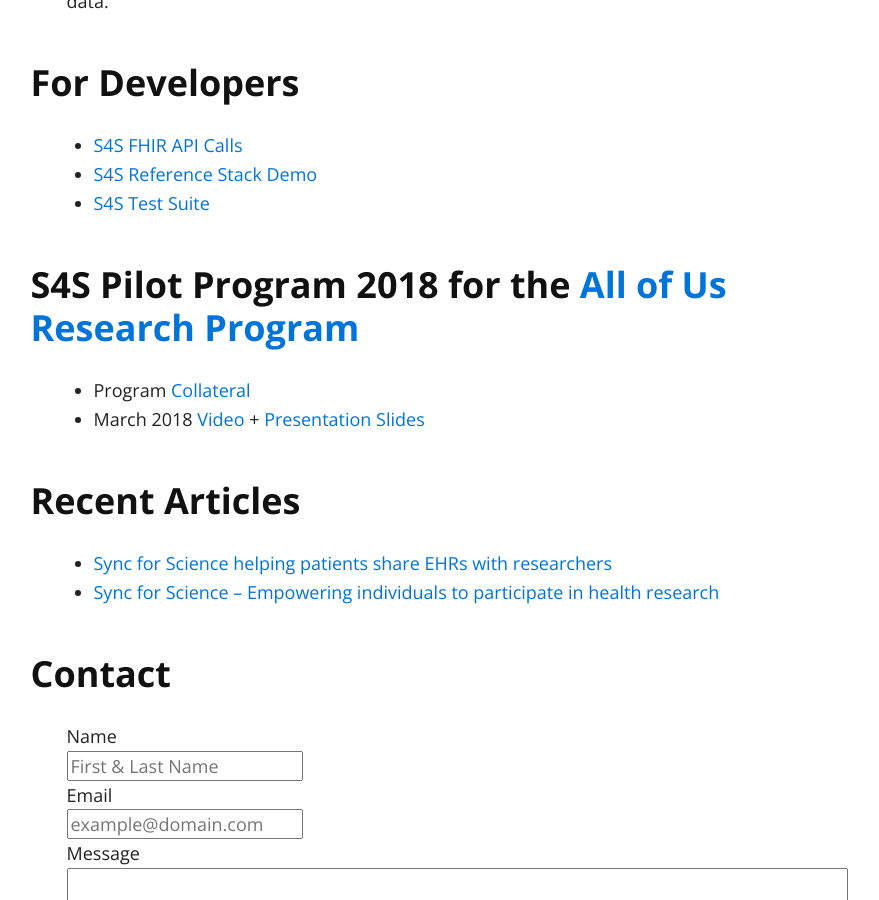
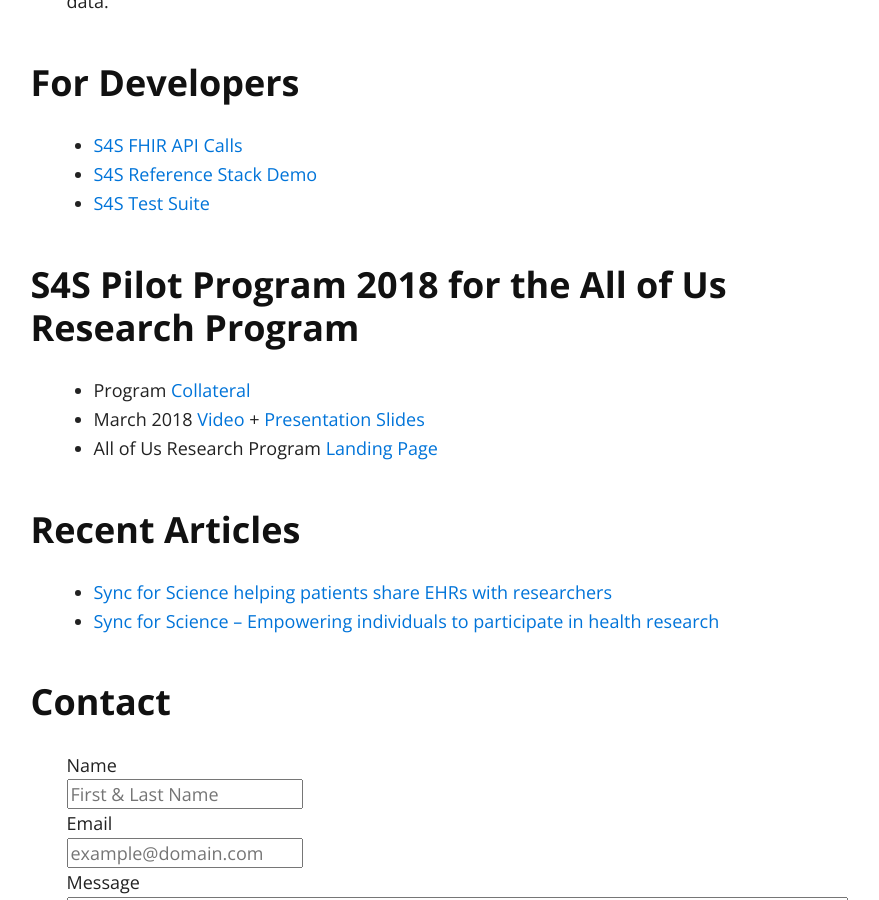
Before and after one commit to sync-for-science/sync-for-science.github.io, a Jekyll site: the page built from index.md, in a window 1280 px wide and 900 px high, scrolled down 1393 px. Shown: the whole window, without its empty margins (186-1065 px from the left). Built offline with Jekyll 4.4.1, drawn with Linux system fonts in a browser that asks for light colours; nearby versions of some CDN libraries; our own code applies the rules of GitHub Pages for plain Markdown files.

Commit message:
Update index.md

```diff
--- a/index.md
+++ b/index.md
@@ -47,9 +47,10 @@
 * [S4S Test Suite](https://tests.demo.syncfor.science/)
 
 
-### S4S Pilot Program 2018 for the [All of Us Research Program](https://www.joinallofus.org/en)
+### S4S Pilot Program 2018 for the All of Us Research Program
 * Program [Collateral](https://drive.google.com/open?id=19HfuC1oYGd6zh4vEBlJTx_3e26eUnZ_k)
 * March 2018 [Video](https://drive.google.com/file/d/13U4ybmSL0hKMaREUgNWAIRvaDCMqnZlp/view) + [Presentation Slides](http://bit.ly/s4s-pilots-webinar-04)
+* All of Us Research Program [Landing Page](https://www.joinallofus.org/en)
 
 ### Recent Articles
 
```
